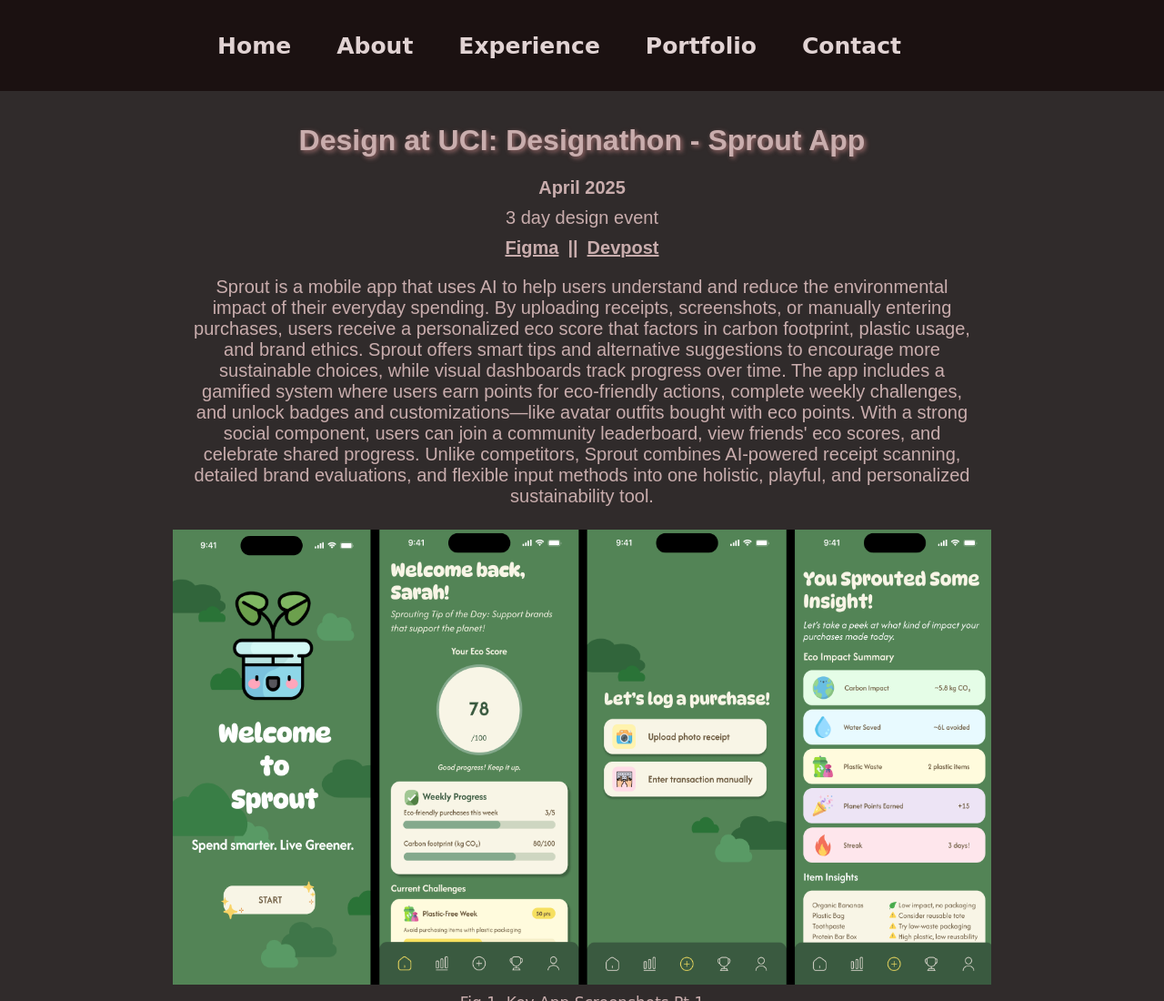
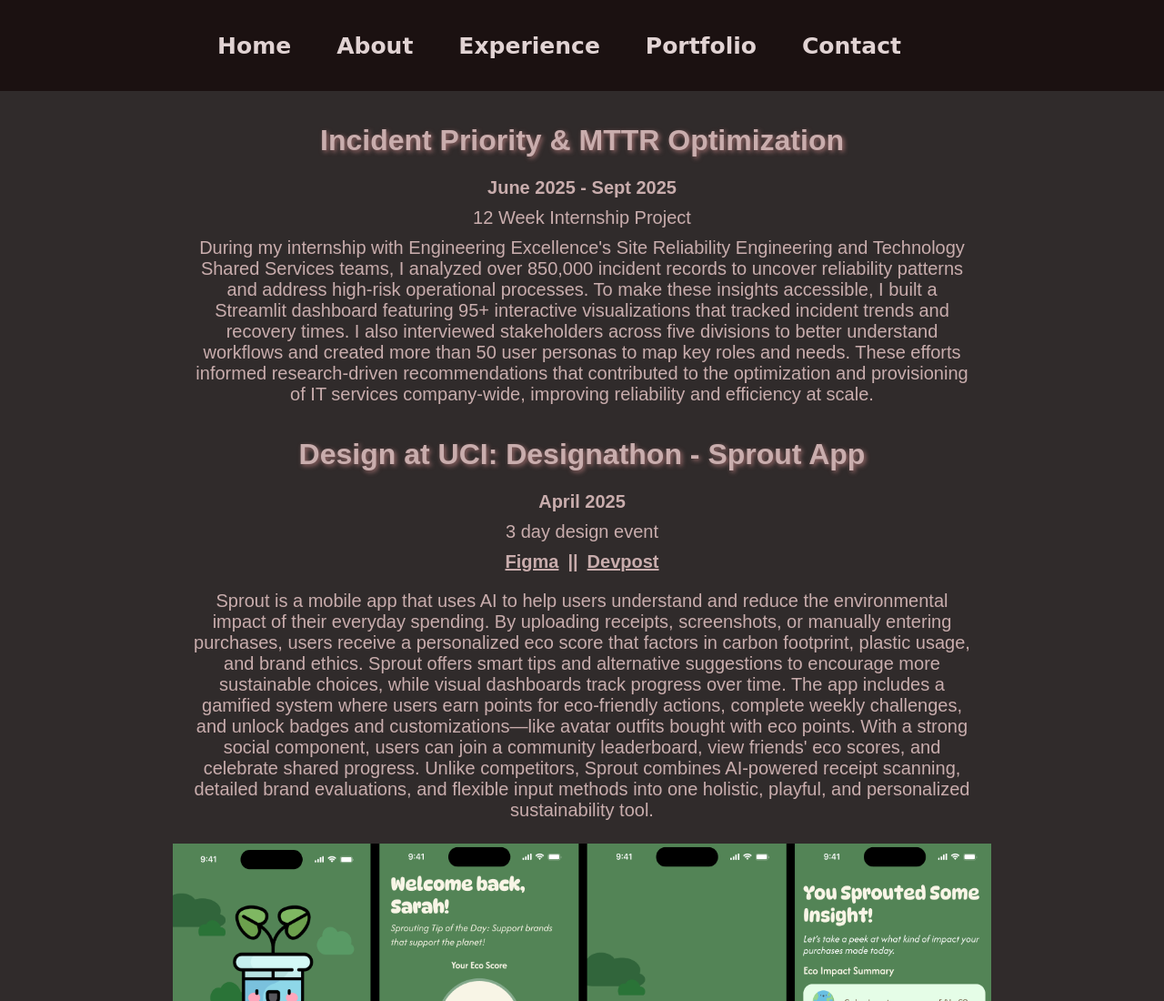
Before and after one commit to exliang/exliang.github.io, a website: page portfolio.html in a window 1280 px wide. Shown: the top 1100 px of the page at 91% size. Drawn offline with Linux system fonts and the light colour scheme.

Commit message:
updated w internship

```diff
--- a/portfolio.html
+++ b/portfolio.html
@@ -13,6 +13,16 @@
 			<a href="#projects" class="nav-link portfolio"><span> Portfolio </span></a>
 			<a href="#contact" class="nav-link contact"><span> Contact </span></a>
 		</nav>
+
+		<h1 class="zothacks"> Incident Priority & MTTR Optimization </h1>
+		<a class="date"> June 2025 - Sept 2025 </a>
+		<a class="text"> 12 Week Internship Project </a>
+		<a class="text"> During my internship with Engineering Excellence's Site Reliability Engineering and Technology Shared Services teams,
+			I analyzed over 850,000 incident records to uncover reliability patterns and address high-risk operational processes. To make these
+			insights accessible, I built a Streamlit dashboard featuring 95+ interactive visualizations that tracked incident trends and
+			recovery times. I also interviewed stakeholders across five divisions to better understand workflows and created more than 50 user
+			personas to map key roles and needs. These efforts informed research-driven recommendations that contributed to the optimization
+			and provisioning of IT services company-wide, improving reliability and efficiency at scale.</a>
 
 		<h1 class="zothacks"> Design at UCI: Designathon - Sprout App </h1>
 		<a class="date"> April 2025 </a>
```
Also changed, not shown: experience.html (+3 -3 lines), home.html (+1 -1 lines), index.html (+1 -1 lines), website.html (+1 -1 lines).
